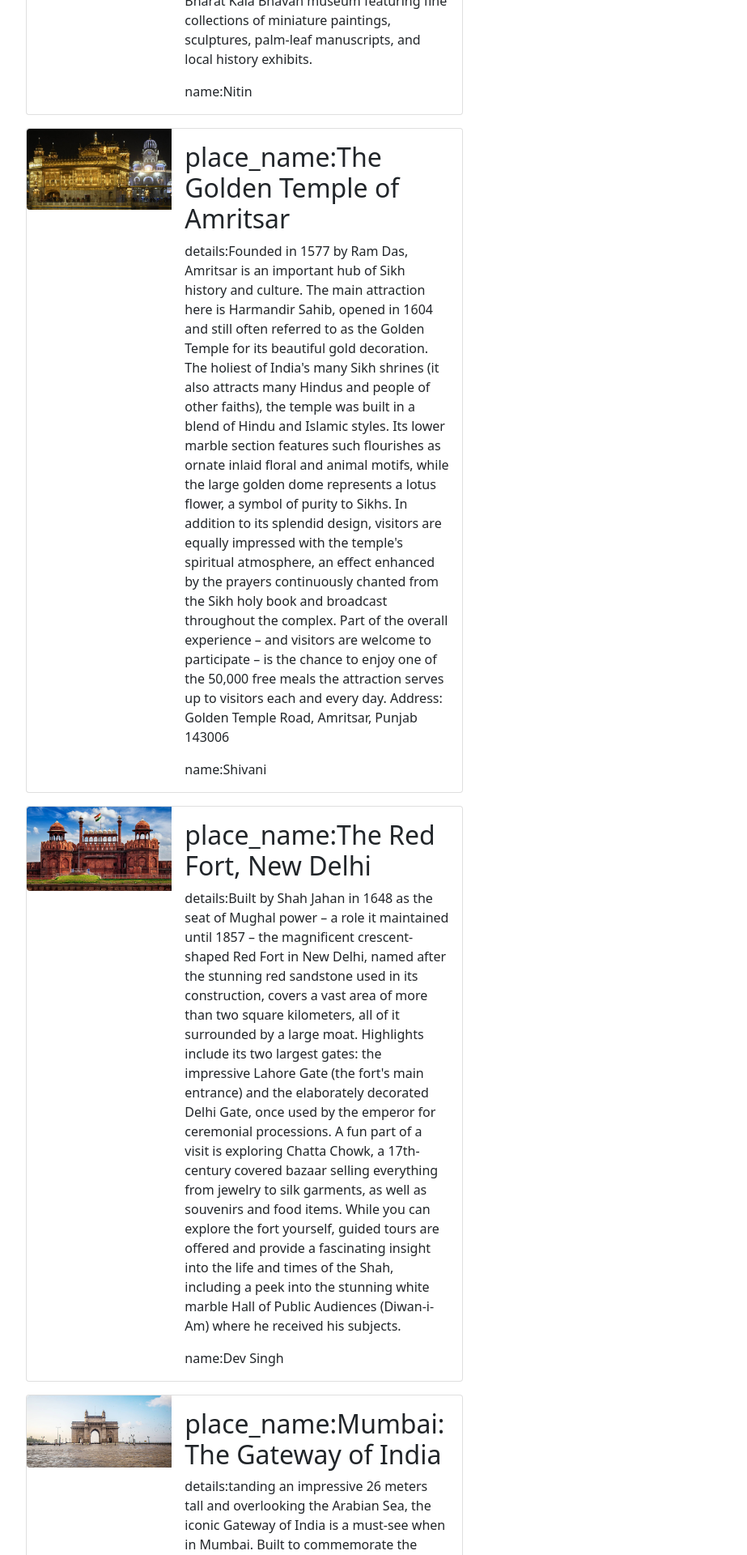
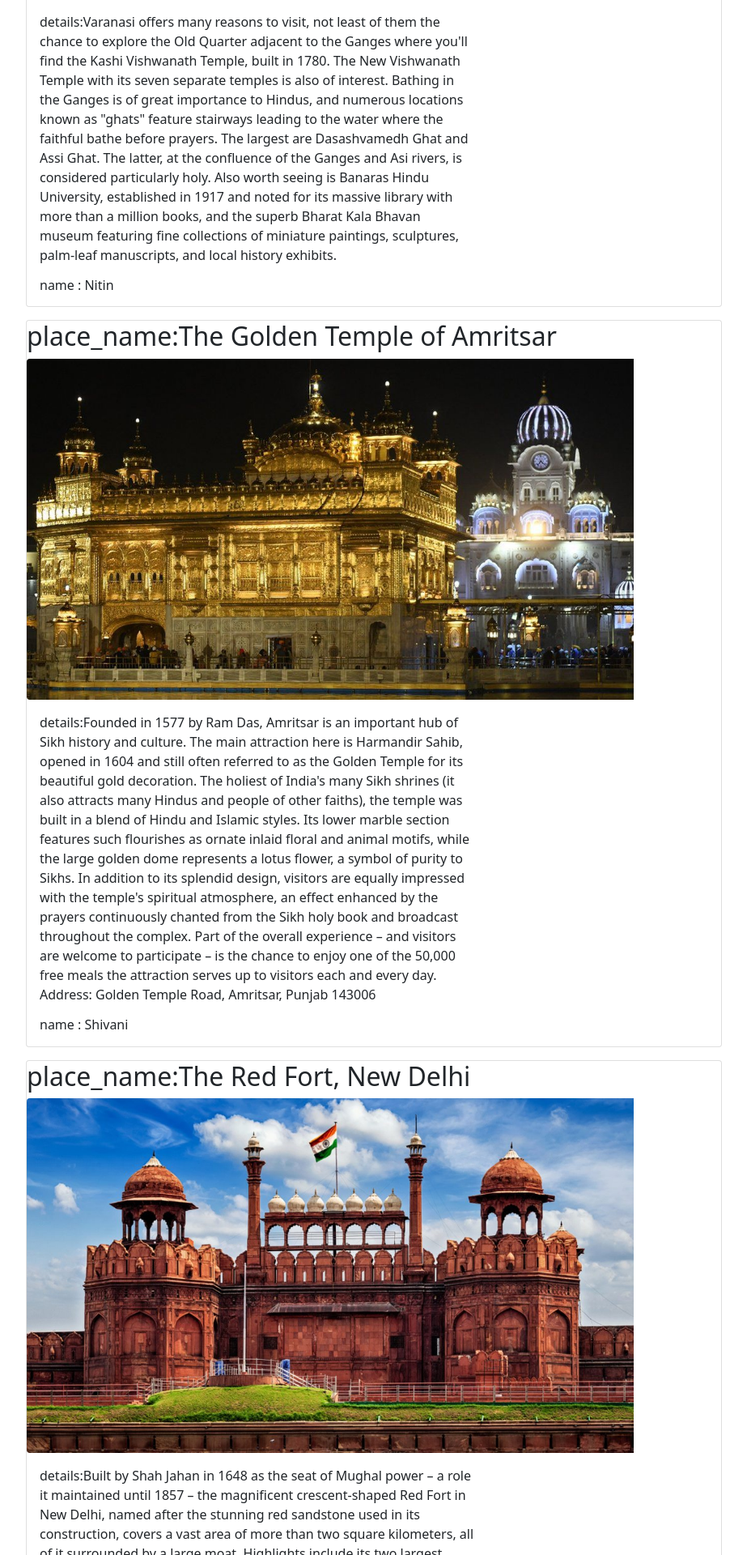
Before and after one commit to shaynachhari/Django_Task_Superwiser, a Django app: template worker/templates/index.html in a window 1280 px wide. Shown: the part 1352-3272 px from the top of the page at 81% size, without its empty margins (50-973 px from the left). Run offline with Django 4.2, Linux system fonts and the light colour scheme; the template is opened without the code that fills it: values that come from a table or form of the project are taken from there, others are empty; data comes from the database, SQL or seed files in the repository; both versions use the stored data as it was after the commit.

Commit message:
version1

```diff
--- a/worker/templates/index.html
+++ b/worker/templates/index.html
@@ -1,21 +1,30 @@
 {%extends 'base.html' %}
 {% block title %}Home{% endblock title %}
 {% block body %}
+<style>
+  {
+    width: 800px;
+    margin: auto;
+    text-aling;center;
 
-<div class="container">
+  }
+
+</style>
+
+<div class="container  ">
     {% for place in places %}
 
-    <div class="card mb-3" style="max-width: 540px;">
+    <div class="card mb-3" style="max-width: 860px;">
         <div class="row g-0">
-          <div class="col-md-4">
+          <h2 class="card-title">place_name:{{place.place_name}}</h2>
+          <div class="col-md-4" style="width: 750px;">
             <img src="{{place.image.url}}" class="img-fluid rounded-start" alt="...">
           </div>
           <div class="col-md-8">
             <div class="card-body">
-              <h2 class="card-title">place_name:{{place.place_name}}</h2>
               <p class="card-text">details:{{place.details}}</p>
-              <p class="card-text">name:{{place.name}}</p>
-              {% comment %} <p class="card-text"><small class="text-muted">{{student.branch}}</small></p> {% endcomment %}
+              <h6 class="card-text">name : {{place.name}}</h6>
+              {% comment %} <p class="card-text"><small class="text-muted">{{st</small></p> {% endcomment %}
             </div>
           </div>
         </div>
--- a/worker/views.py
+++ b/worker/views.py
@@ -7,7 +7,7 @@
 def index(request):
     if request.user.is_authenticated:
         places = Place.objects.all()
-        context = {"Places": places}
+        context = {"places": places}
         return render(request, 'index.html', context)
     return redirect('/login')
 
```
Also changed, not shown: db.sqlite3.
